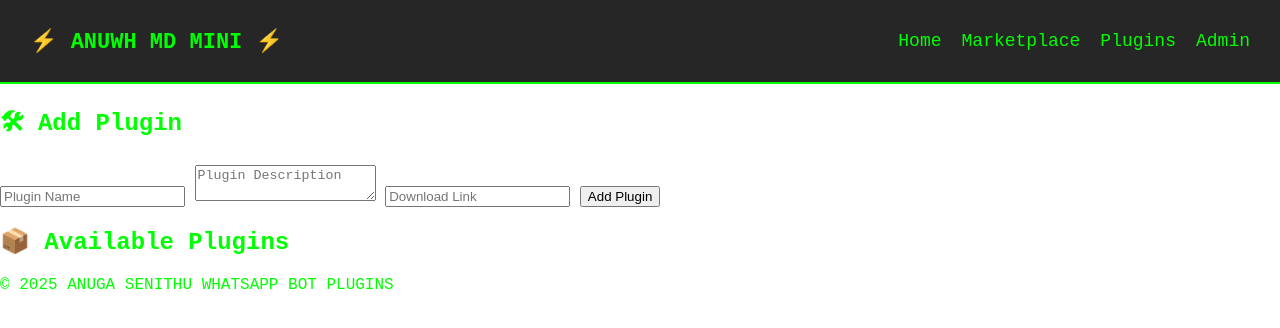
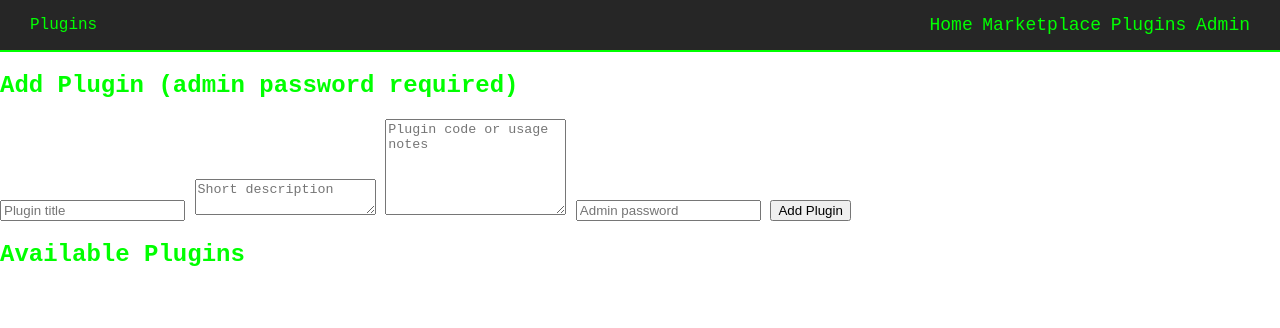
Before and after one commit to cyberxdevsofficial/Plugin-Site, a plain HTML site: page plugins.html in a window 1280 px wide. Drawn offline with Linux system fonts and the light colour scheme; files that its build step writes are made by us from their sources.

Commit message:
Update plugins.html

```diff
--- a/plugins.html
+++ b/plugins.html
@@ -1,43 +1,44 @@
 <!DOCTYPE html>
 <html lang="en">
 <head>
-  <meta charset="UTF-8">
-  <meta name="viewport" content="width=device-width, initial-scale=1.0">
-  <title>Plugins - ANUGA SENITHU WHATSAPP BOT PLUGINS</title>
-  <link rel="stylesheet" href="css/style.css">
-  <script defer src="js/plugins.js"></script>
+  <meta charset="utf-8" />
+  <meta name="viewport" content="width=device-width,initial-scale=1" />
+  <title>Plugins - ANUGA SENITHU</title>
+  <link rel="stylesheet" href="css/style.css" />
 </head>
 <body>
-  <header>
-    <div class="logo">⚡ ANUWH MD MINI ⚡</div>
-    <nav>
-      <ul class="menu">
-        <li><a href="index.html">Home</a></li>
-        <li><a href="marketplace.html">Marketplace</a></li>
-        <li><a href="plugins.html">Plugins</a></li>
-        <li><a href="admin.html">Admin</a></li>
-      </ul>
-      <div class="menu-toggle">☰</div>
+  <div class="content-overlay">
+    <header class="site-header">
+      <div class="brand">Plugins</div>
+      <button class="menu-toggle" onclick="toggleMenu()">☰</button>
+      <nav id="menuNav" class="nav-links">
+        <a href="index.html">Home</a>
+        <a href="marketplace.html">Marketplace</a>
+        <a href="plugins.html">Plugins</a>
+        <a href="admin.html">Admin</a>
       </nav>
     </header>
 
-  <section class="form-section">
-    <h2>🛠 Add Plugin</h2>
+    <main class="container">
+      <section class="form-card">
+        <h2>Add Plugin (admin password required)</h2>
         <form id="pluginForm">
-      <input type="text" id="pluginName" placeholder="Plugin Name" required>
-      <textarea id="pluginDesc" placeholder="Plugin Description" required></textarea>
-      <input type="url" id="pluginLink" placeholder="Download Link" required>
-      <button type="submit">Add Plugin</button>
+          <input id="pTitle" type="text" placeholder="Plugin title" required />
+          <textarea id="pDesc" placeholder="Short description" required></textarea>
+          <textarea id="pCode" placeholder="Plugin code or usage notes" rows="6"></textarea>
+          <input id="pPass" type="password" placeholder="Admin password" required />
+          <button class="btn" type="submit">Add Plugin</button>
         </form>
       </section>
 
       <section>
-    <h2>📦 Available Plugins</h2>
-    <div id="pluginList"></div>
+        <h2>Available Plugins</h2>
+        <div id="pluginList" class="items-grid"></div>
       </section>
+    </main>
+  </div>
 
-  <footer>
-    <p>© 2025 ANUGA SENITHU WHATSAPP BOT PLUGINS</p>
-  </footer>
+  <script src="js/matrix.js"></script>
+  <script src="js/plugins.js"></script>
 </body>
 </html>
```
Lines whose indentation alone changed are shown as unchanged.
